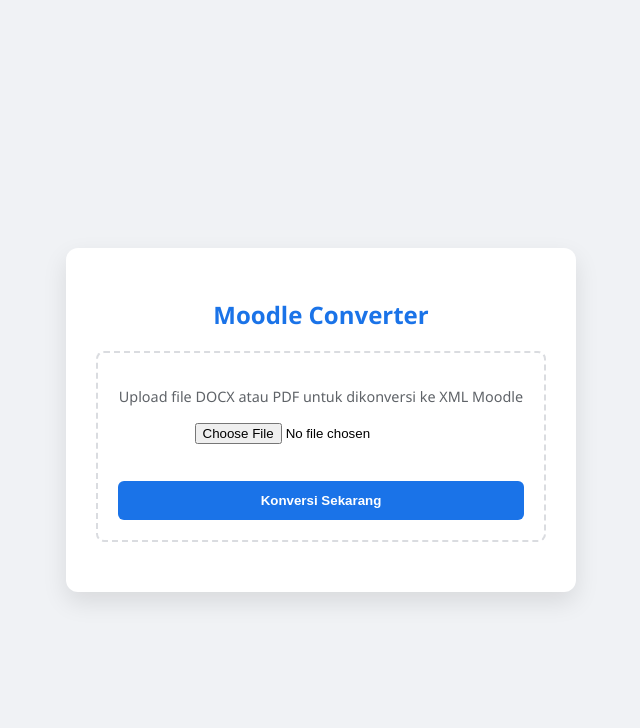
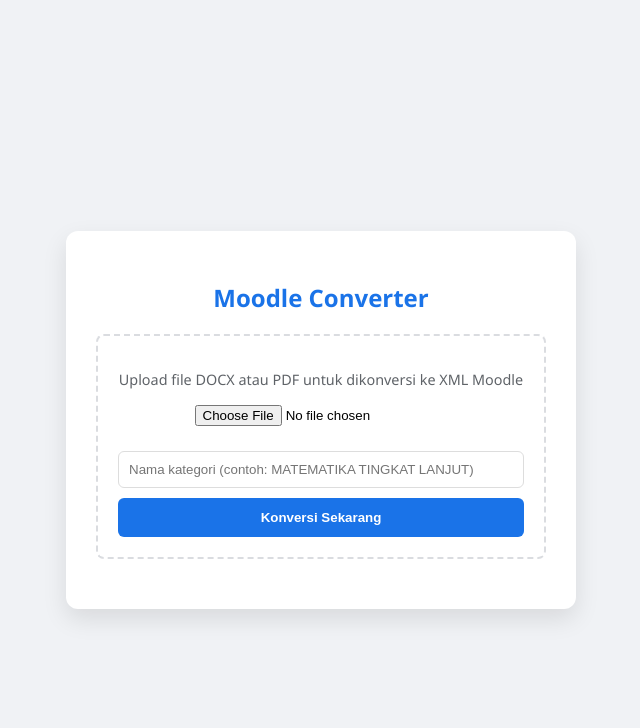
Before and after one commit to gembongangger/moodlexmlconverter, a Flask app: page / in a window 1280 px wide. Shown: the top 728 px of the page, without its empty margins (319-959 px from the left). Run offline with Flask 3, Linux system fonts and the light colour scheme.

Commit message:
feat: add category name input on upload form

```diff
--- a/app.py
+++ b/app.py
@@ -45,6 +45,11 @@
 
         # Ekstrak data mentah
         data = extract_questions_dict(actual_docx_path)
+        category_from_form = request.form.get("category_name", "").strip()
+        if category_from_form:
+            data["category"] = category_from_form
+        elif not data.get("category"):
+            data["category"] = "Bank Soal"
         data["file_id"] = file_id
         data["original_name"] = file.filename
 
--- a/templates/index.html
+++ b/templates/index.html
@@ -87,7 +87,9 @@
         <div class="upload-section">
             <form method="post" enctype="multipart/form-data">
                 <p style="font-size: 0.9em; color: #5f6368;">Upload file DOCX atau PDF untuk dikonversi ke XML Moodle</p>
-                <input type="file" name="file" accept=".docx,.pdf" required><br><br>
+                <input type="file" name="file" accept=".docx,.pdf" required><br>
+                <input type="text" name="category_name" placeholder="Nama kategori (contoh: MATEMATIKA TINGKAT LANJUT)"
+                       style="width:100%; padding:10px; border:1px solid #ddd; border-radius:6px; margin:10px 0; box-sizing:border-box;"><br>
                 <button type="submit">Konversi Sekarang</button>
             </form>
         </div>
```
